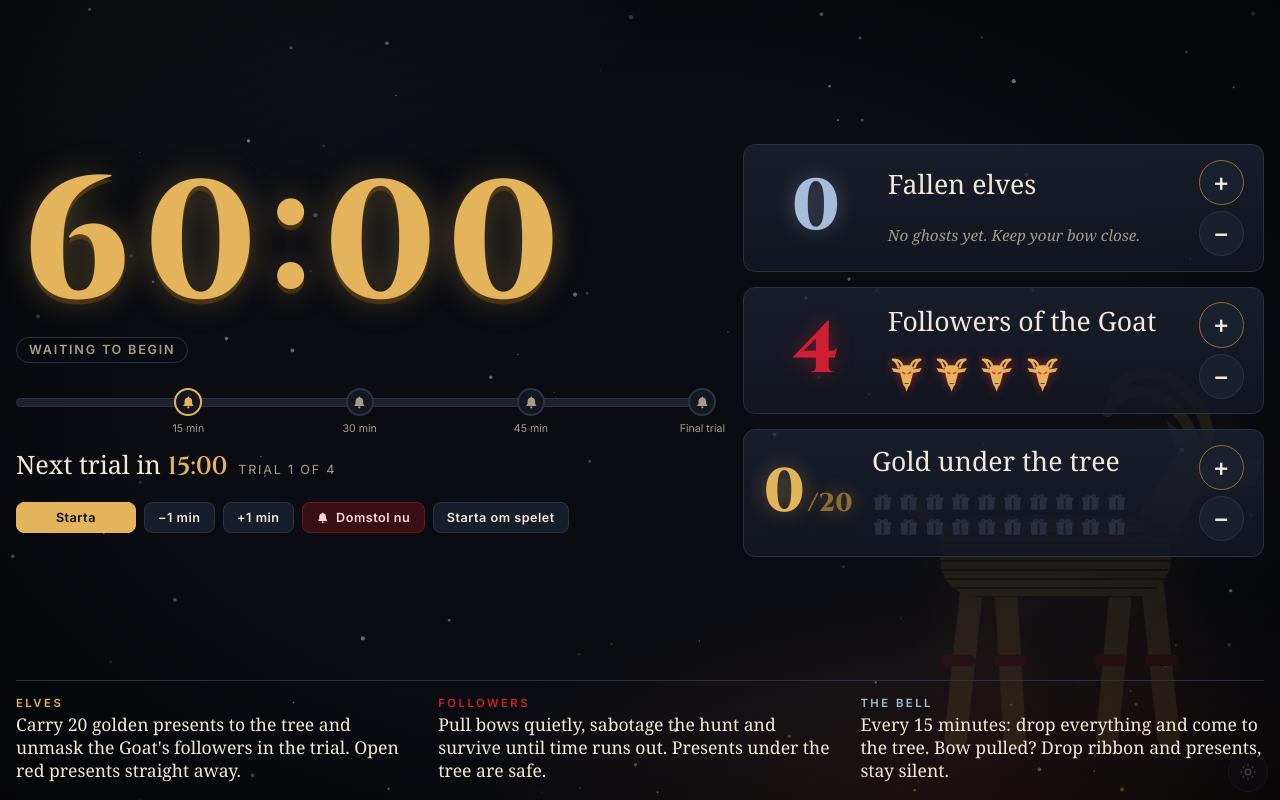
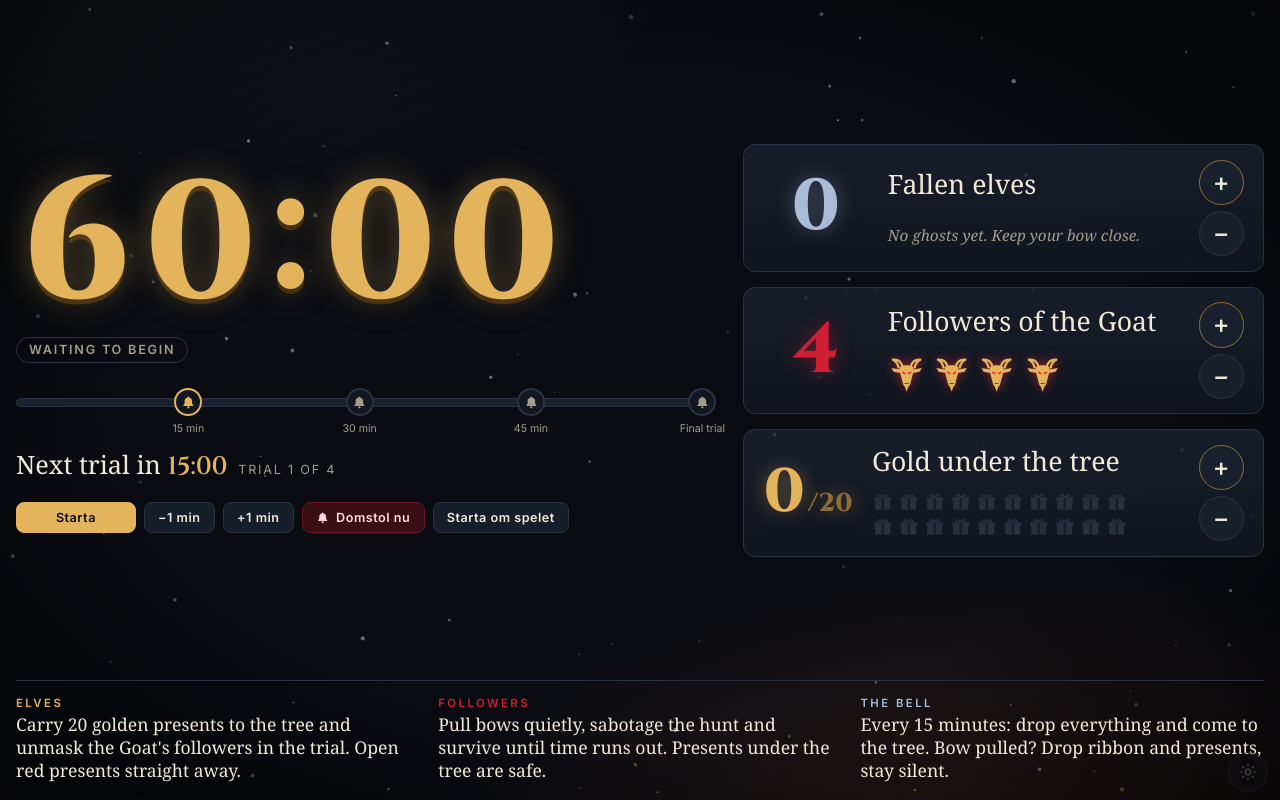
Before and after one commit to sofiajoelson1/Merry-Killmas---Christmas-Party-2026, a plain HTML site: page index.html in a window 1280 px wide. Drawn offline with Linux system fonts and the light colour scheme; a web font is replaced by a local one.

Commit message:
Remove background goat and stop the colon blinking
Co-Authored-By: Claude Opus 5.5 <noreply@anthropic.com>
Claude-Session: https://claude.ai/code/session_017Kg7cSjMCPXmZ1TRtcR1Bv

```diff
--- a/index.html
+++ b/index.html
@@ -40,10 +40,6 @@ button,input,select{font:inherit;color:inherit}
 #fx{position:absolute;inset:0;width:100%;height:100%;z-index:-1;pointer-events:none}
 .vignette{position:absolute;inset:0;z-index:-1;pointer-events:none;background:radial-gradient(ellipse at center,transparent 55%,rgba(0,0,0,.65) 100%)}
 
-/* Goat */
-.goat{position:absolute;right:-2rem;bottom:2rem;width:34rem;opacity:.10;z-index:-1;pointer-events:none;filter:drop-shadow(0 0 2rem rgba(255,123,61,.5))}
-body.late .goat{opacity:.18;animation:smoulder 2.4s ease-in-out infinite}
-@keyframes smoulder{50%{filter:drop-shadow(0 0 3.5rem rgba(255,90,40,.9))}}
 
 /* Header & lights */
 .top{position:relative;padding-top:3.2rem;display:flex;align-items:flex-end;justify-content:space-between;gap:2rem}
@@ -70,8 +66,6 @@ body.late .bulb{--c:var(--ribbon)!important;animation-duration:1.1s}
   text-shadow:0 0 2.5rem rgba(228,180,92,.35),0 .35rem 0 #3a280d;transition:color .6s}
 .time .d{display:inline-block;width:.74em;text-align:center}
 .time .c{display:inline-block;width:.34em;text-align:center;transform:translateY(-.06em)}
-body.running .time .c{animation:blink 1s steps(1) infinite}
-@keyframes blink{50%{opacity:.35}}
 body.late .time{color:var(--ember);text-shadow:0 0 3rem rgba(255,90,40,.6),0 .35rem 0 #3a1408}
 body.paused .time{opacity:.72}
 .pillrow{display:flex;gap:1rem;align-items:center;margin-top:.8rem;flex-wrap:wrap}
@@ -217,7 +211,7 @@ body.ctl #app{display:block;padding:0}
   .time{font-size:9rem}
 }
 @media (prefers-reduced-motion:reduce){
-  .bulb,.bellicon,body.running .time .c,body.soon .next b,#court .dom,body.late .goat{animation:none!important}
+  .bulb,.bellicon,body.soon .next b,#court .dom{animation:none!important}
 }
 </style>
 
@@ -231,25 +225,6 @@ body.ctl #app{display:block;padding:0}
     <symbol id="i-horns" viewBox="0 0 32 32"><path d="M12.6 9.2C11.4 5.2 8.4 2.6 4.2 3.2c2.4 1 4 3.2 4.9 6.6M19.4 9.2c1.2-4 4.2-6.6 8.4-6 -2.4 1-4 3.2-4.9 6.6" fill="none" stroke="currentColor" stroke-width="2" stroke-linecap="round" stroke-linejoin="round"/><path d="M10.4 11.6L3 10.2l1.8 3.4 5.9 1.1zM21.6 11.6l7.4-1.4-1.8 3.4-5.9 1.1z" fill="currentColor"/><path d="M10 10.6C10 9 12.6 8 16 8s6 1 6 2.6c0 4-1.6 8-2.6 12.4-.5 2.6-1.9 4-3.4 4s-2.9-1.4-3.4-4C11.6 18.6 10 14.6 10 10.6z" fill="currentColor"/><path d="M14.4 26.2l1.6 4.6 1.6-4.6z" fill="currentColor"/><path d="M11.9 13.1l3.3 1.4-.5 1.3-2.4-.9zM20.1 13.1l-3.3 1.4.5 1.3 2.4-.9z" fill="var(--eye,#ff2a2a)"/><path d="M14.6 23.6h2.8" stroke="#0a0c12" stroke-width=".9" stroke-linecap="round" opacity=".6"/></symbol>
     <symbol id="i-ghost" viewBox="0 0 24 24"><path fill="currentColor" d="M12 2a8 8 0 0 0-8 8v12l2.7-1.8L9.3 22l2.7-1.8 2.7 1.8 2.6-1.8L20 22V10a8 8 0 0 0-8-8z"/><circle cx="9" cy="10.5" r="1.5" fill="#0a0c12"/><circle cx="15" cy="10.5" r="1.5" fill="#0a0c12"/></symbol>
   </svg>
-
-  <svg class="goat" viewBox="0 0 200 200" aria-hidden="true">
-    <defs><pattern id="straw" width="6" height="4" patternUnits="userSpaceOnUse"><path d="M0 2h6" stroke="#5a3d12" stroke-width=".8"/></pattern></defs>
-    <g fill="#e4b45c" stroke="#e4b45c" stroke-linecap="round" stroke-linejoin="round">
-      <path d="M150 52c-8-22-30-27-38-12M157 51c-5-26-30-36-41-21" fill="none" stroke-width="5"/>
-      <rect x="38" y="86" width="102" height="36" rx="17" stroke="none"/>
-      <path d="M120 94l20 4 22-38-15-8z" stroke="none"/>
-      <path d="M145 49l35 13-3 11-30-1z" stroke="none"/>
-      <path d="M148 52l-10-8 4 12z" stroke="none"/>
-      <path d="M52 118l-7 66M67 118l4 66M118 118l-6 66M132 118l7 66" fill="none" stroke-width="10"/>
-      <path d="M41 94l-15-12" fill="none" stroke-width="6"/>
-    </g>
-    <rect x="38" y="86" width="102" height="36" rx="17" fill="url(#straw)"/>
-    <g stroke="#d01f33" stroke-width="5" stroke-linecap="round">
-      <path d="M126 88l17 9M41 150h10M64 150h10M108 150h10M131 150h10"/>
-    </g>
-  </svg>
-
-
   <main class="stage">
     <section class="clock" aria-live="off">
       <div class="time" id="time" role="timer" aria-label="Time remaining"></div>
```
